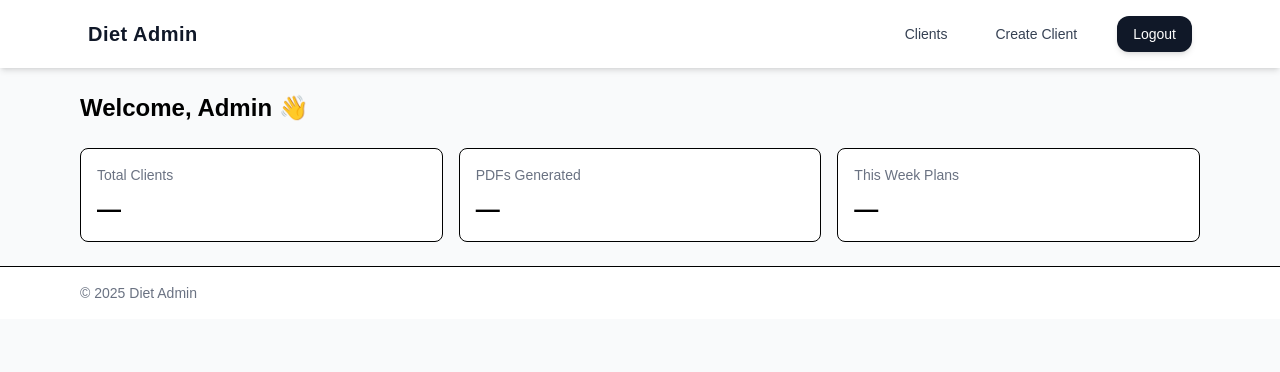
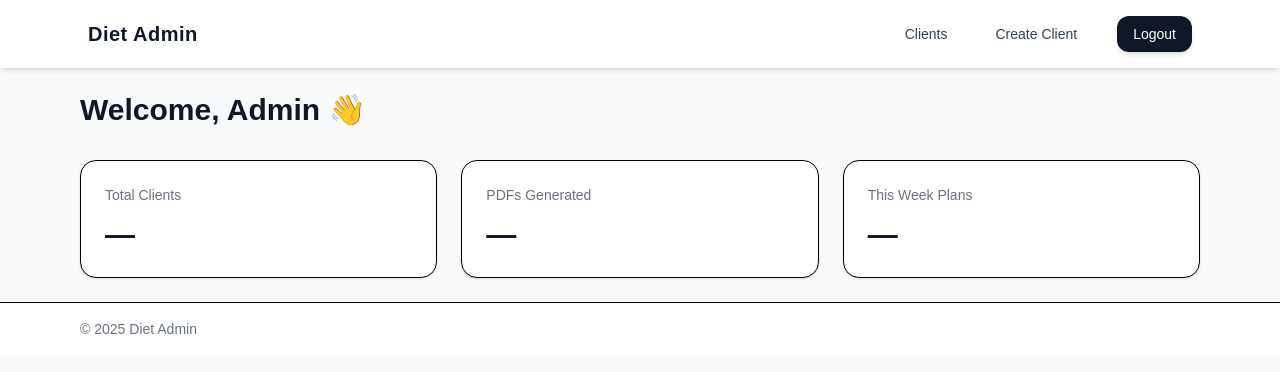
Before and after one commit to HameyDev/next-dietplan, a Next.js app: page /dashboard in a window 1280 px wide. Shown: the top 372 px of the page. Built offline with nearby package versions, Linux system fonts and the light colour scheme; no server answers; sample sign-in values are in the browser's storage.

Commit message:
Update page.jsx

```diff
--- a/src/app/(protected)/dashboard/page.jsx
+++ b/src/app/(protected)/dashboard/page.jsx
@@ -1,19 +1,29 @@
 export default function DashboardPage() {
   return (
-    <div className="space-y-6">
-      <h1 className="text-2xl font-semibold">Welcome, Admin 👋</h1>
-      <div className="grid gap-4 md:grid-cols-3">
-        <div className="rounded-lg border bg-white p-4">
-          <p className="text-sm text-gray-500">Total Clients</p>
-          <p className="mt-2 text-2xl font-bold">—</p>
+    <div className="space-y-8">
+      {/* Welcome Heading */}
+      <h1 className="text-3xl font-bold text-gray-900">
+        Welcome, Admin <span className="text-blue-600">👋</span>
+      </h1>
+
+      {/* Stats Grid */}
+      <div className="grid gap-6 md:grid-cols-3">
+        {/* Total Clients */}
+        <div className="rounded-2xl border bg-white p-6 shadow-sm hover:shadow-md transition-shadow duration-200">
+          <p className="text-sm font-medium text-gray-500">Total Clients</p>
+          <p className="mt-3 text-3xl font-extrabold text-gray-900">—</p>
         </div>
-        <div className="rounded-lg border bg-white p-4">
-          <p className="text-sm text-gray-500">PDFs Generated</p>
-          <p className="mt-2 text-2xl font-bold">—</p>
+
+        {/* PDFs Generated */}
+        <div className="rounded-2xl border bg-white p-6 shadow-sm hover:shadow-md transition-shadow duration-200">
+          <p className="text-sm font-medium text-gray-500">PDFs Generated</p>
+          <p className="mt-3 text-3xl font-extrabold text-gray-900">—</p>
         </div>
-        <div className="rounded-lg border bg-white p-4">
-          <p className="text-sm text-gray-500">This Week Plans</p>
-          <p className="mt-2 text-2xl font-bold">—</p>
+
+        {/* This Week Plans */}
+        <div className="rounded-2xl border bg-white p-6 shadow-sm hover:shadow-md transition-shadow duration-200">
+          <p className="text-sm font-medium text-gray-500">This Week Plans</p>
+          <p className="mt-3 text-3xl font-extrabold text-gray-900">—</p>
         </div>
       </div>
     </div>
```
